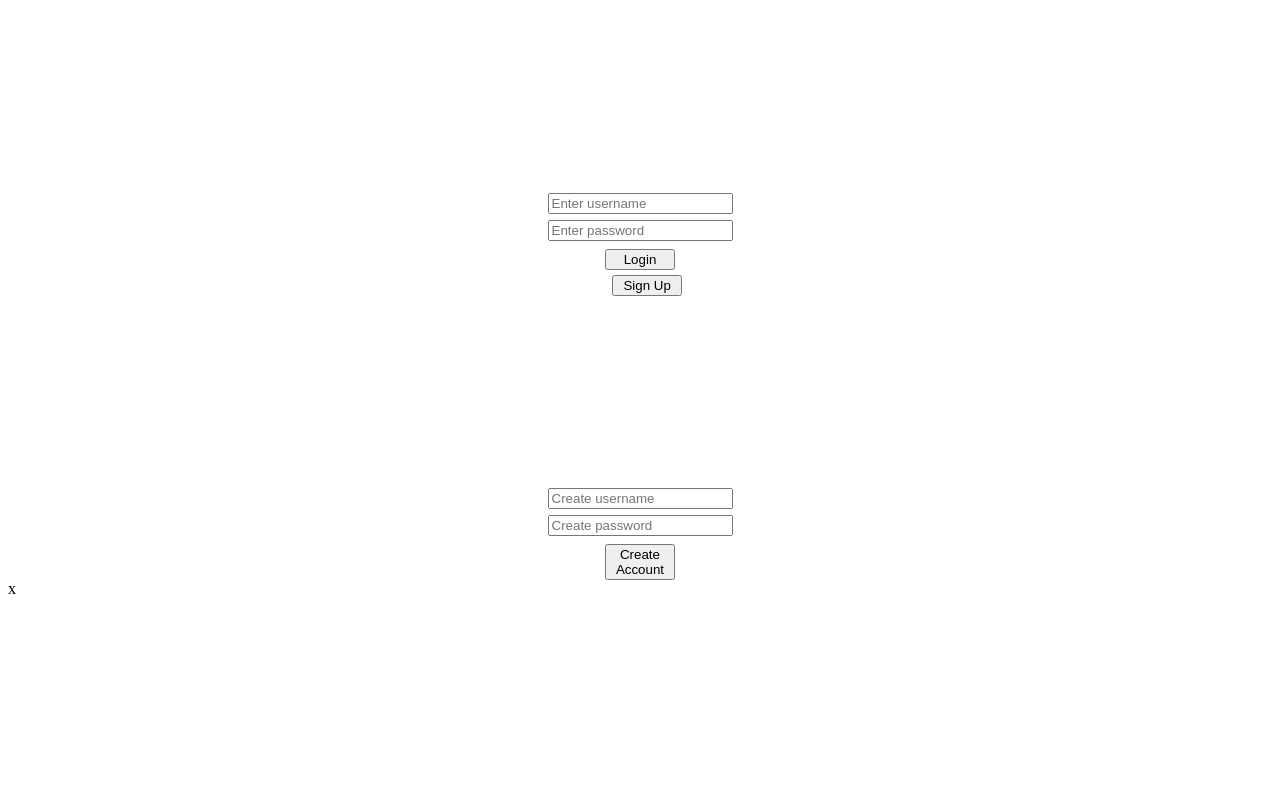
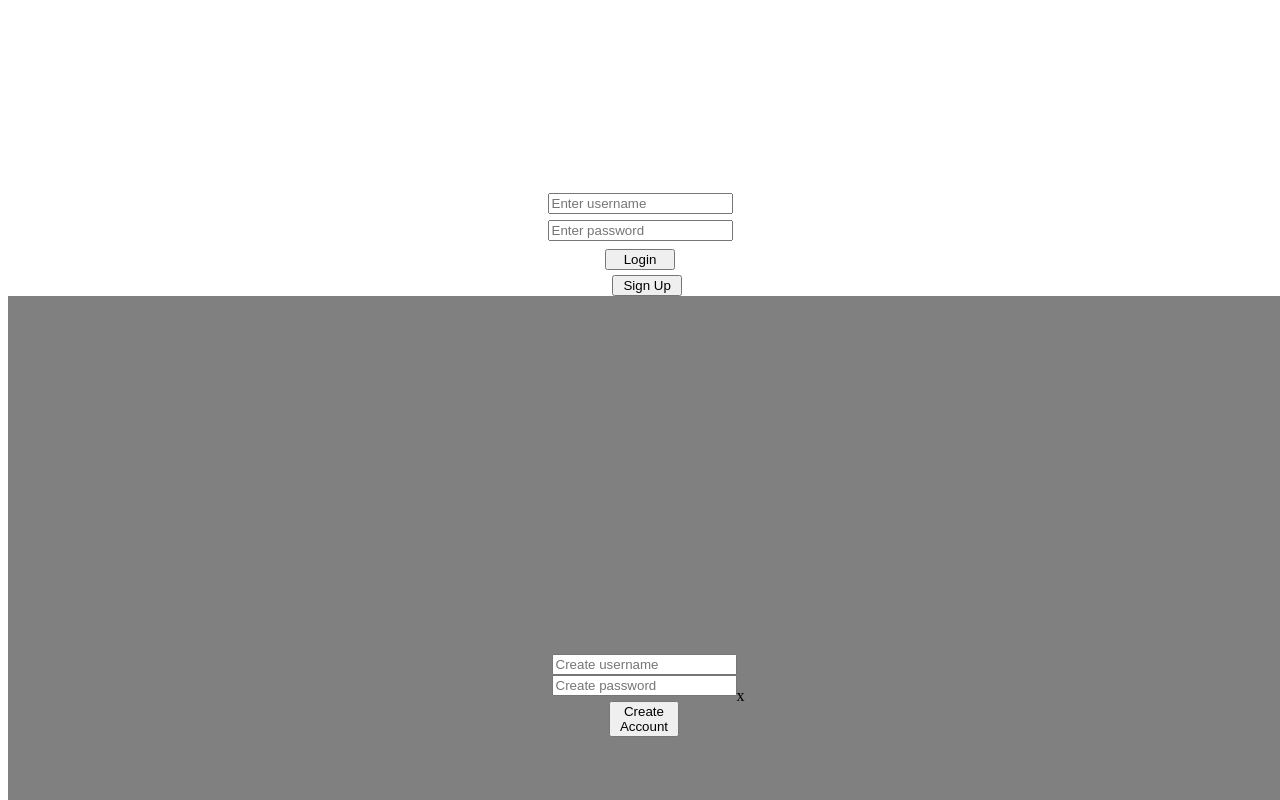
Before and after one commit to joki9448/to-do-list, a React (Create React App) app in the folder client/: page / in a window 1280 px wide. Both pictures are taken after a click on the button "Sign Up". Shown: the top 800 px of the page. Built offline with nearby package versions, Linux system fonts and the light colour scheme; no server answers.

Commit message:
started basic styling for sign up form modal

```diff
--- a/client/src/App.css
+++ b/client/src/App.css
@@ -23,19 +23,22 @@
   width: 70px;
 }
 
+.signup-modal {
+  justify-content: center;
+  align-items: center;
+  background-color: grey;
+  height: 100vh;
+  width: 100vw;
+}
 .signup-form {
   display: flex;
   flex-direction: column;
   justify-content: center;
   align-items: center;
-  margin-top: 15%;
 }
 .signup-form input {
-  margin: 3px;
 }
 .signup-btn {
-  margin-top: 5px;
-  width: 70px;
 }
 .close-signup-form {
   cursor: pointer;
--- a/client/src/App.js
+++ b/client/src/App.js
@@ -36,7 +36,8 @@ function App() {
         onLogin={setLoggedInUser}
         handleIsSignUpFormVisible={handleIsSignUpFormVisible}
         />
-        {isSignUpFormVisible ? <SignUpForm handleIsSignUpFormVisible={handleIsSignUpFormVisible}/> : null}
+        <SignUpForm handleIsSignUpFormVisible={handleIsSignUpFormVisible} isSignUpFormVisible={isSignUpFormVisible}/>
+        {/* {isSignUpFormVisible ? <SignUpForm handleIsSignUpFormVisible={handleIsSignUpFormVisible}/> : null}     */}
       </>
     )
   }
--- a/client/src/components/SignUpForm.js
+++ b/client/src/components/SignUpForm.js
@@ -1,6 +1,6 @@
 import { useState } from 'react';
 
-function SignUpForm({ handleIsSignUpFormVisible }) {
+function SignUpForm({ handleIsSignUpFormVisible, isSignUpFormVisible }) {
     const [username, setUsername] = useState('');
     const [password, setPassword] = useState('');
 
@@ -11,7 +11,8 @@ function SignUpForm({ handleIsSignUpFormVisible }) {
                 method: "POST",
                 headers: {"Content-Type": "application/json"},
                 body: JSON.stringify({
-                    username, password
+                    "username": username,
+                    "password_digest": password
                 })
             })
             let res = await req.json();
@@ -22,7 +23,7 @@ function SignUpForm({ handleIsSignUpFormVisible }) {
     }
 
     return (
-        <div className="close">
+        <div className="signup-modal" style={{ display: isSignUpFormVisible ? "flex" : "none" }}>
             <form className="signup-form" onSubmit={handleSubmit}>
                 <input
                     type="text"
```
